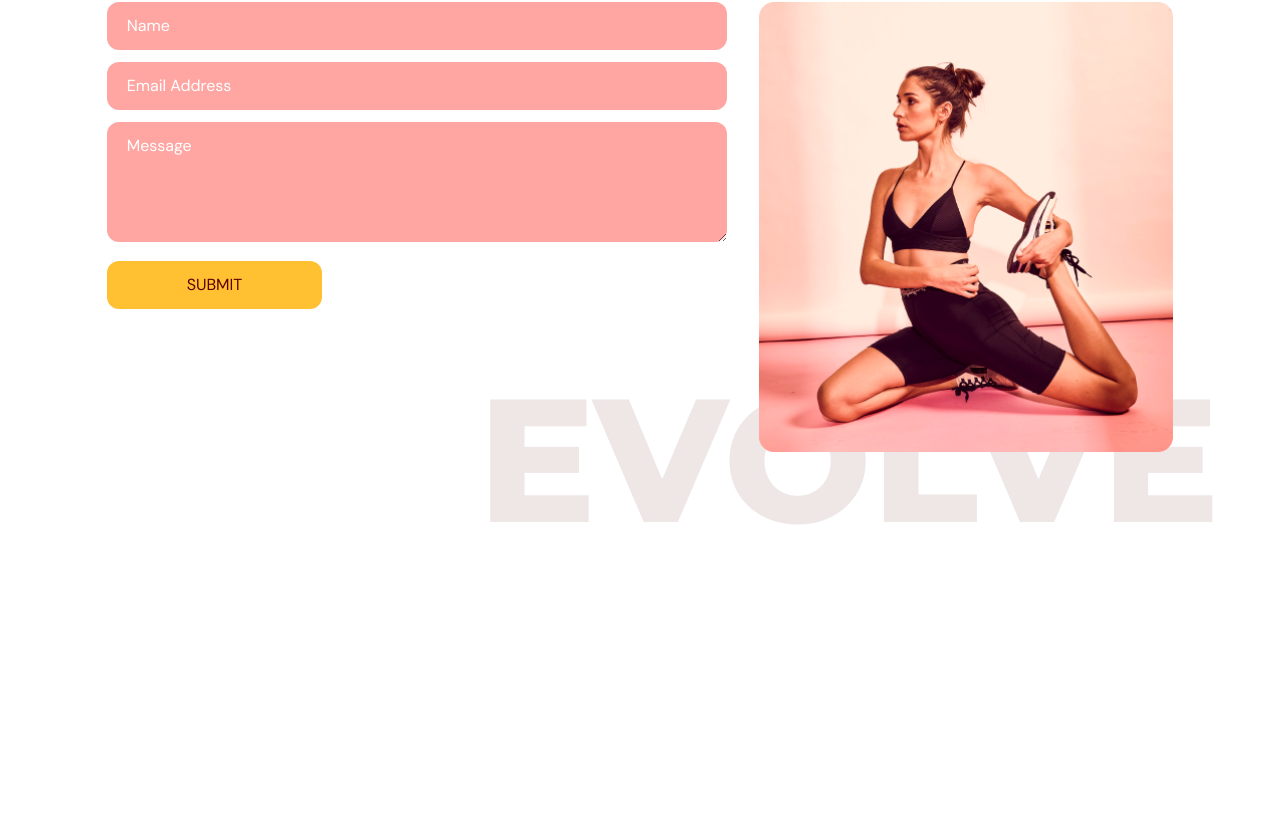
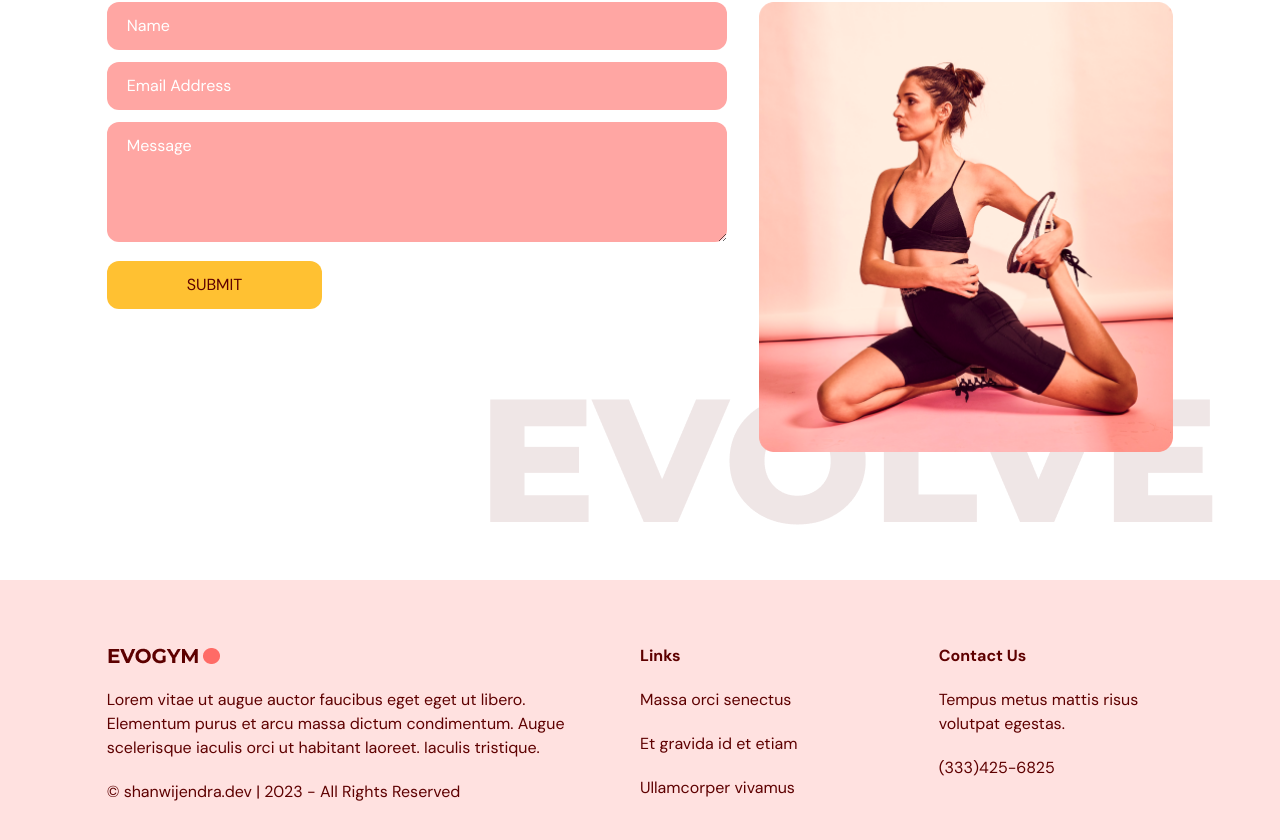
Before and after one commit to RukshanNuwan/fitness_app, a React (Vite) app: page / in a window 1280 px wide. Shown: the part 3220-4060 px from the top of the page. Before the commit the page ends 3800 px from the top, so only its background shows below. Built offline with nearby package versions, Linux system fonts and the light colour scheme.

Commit message:
completed footer component

```diff
--- a/src/App.tsx
+++ b/src/App.tsx
@@ -6,6 +6,7 @@
 import Benefits from "@/components/benefits";
 import OurClasses from "@/components/ourClasses";
 import ContactUs from "@/components/contactUs";
+import Footer from "@/components/footer";
 
 const App = () => {
   const [selectedPage, setSelectedPage] = useState<SelectedPage>(SelectedPage.Home);
@@ -38,6 +39,7 @@
       <Benefits setSelectedPage={setSelectedPage}/>
       <OurClasses setSelectedPage={setSelectedPage}/>
       <ContactUs setSelectedPage={setSelectedPage}/>
+      <Footer setSelectedPage={setSelectedPage}/>
     </div>
   )
 }
--- /dev/null
+++ b/src/components/footer/index.tsx
@@ -0,0 +1,41 @@
+import {SelectedPage} from "@/shared/types";
+import Logo from "@/assets/Logo.png";
+
+interface Props {
+  setSelectedPage: (value: SelectedPage) => void;
+}
+
+const Footer = ({}: Props) => {
+  return (
+    <footer className='bg-primary-100 py-16'>
+      <div className='justify-content mx-auto w-5/6 gap-16 md:flex'>
+        <div className='mt-16 basis-1/2 md:mt-0'>
+          <img src={Logo} alt="logo"/>
+
+          <p className='my-5'>
+            Lorem vitae ut augue auctor faucibus eget eget ut libero. Elementum
+            purus et arcu massa dictum condimentum. Augue scelerisque iaculis
+            orci ut habitant laoreet. Iaculis tristique.
+          </p>
+
+          <p>&copy; shanwijendra.dev | 2023 - All Rights Reserved</p>
+        </div>
+
+        <div className='mt-16 basis-1/4 md:mt-0'>
+          <h4 className="font-bold">Links</h4>
+          <p className="my-5">Massa orci senectus</p>
+          <p className="my-5">Et gravida id et etiam</p>
+          <p>Ullamcorper vivamus</p>
+        </div>
+
+        <div className="mt-16 basis-1/4 md:mt-0">
+          <h4 className="font-bold">Contact Us</h4>
+          <p className="my-5">Tempus metus mattis risus volutpat egestas.</p>
+          <p>(333)425-6825</p>
+        </div>
+      </div>
+    </footer>
+  );
+}
+
+export default Footer;
```
